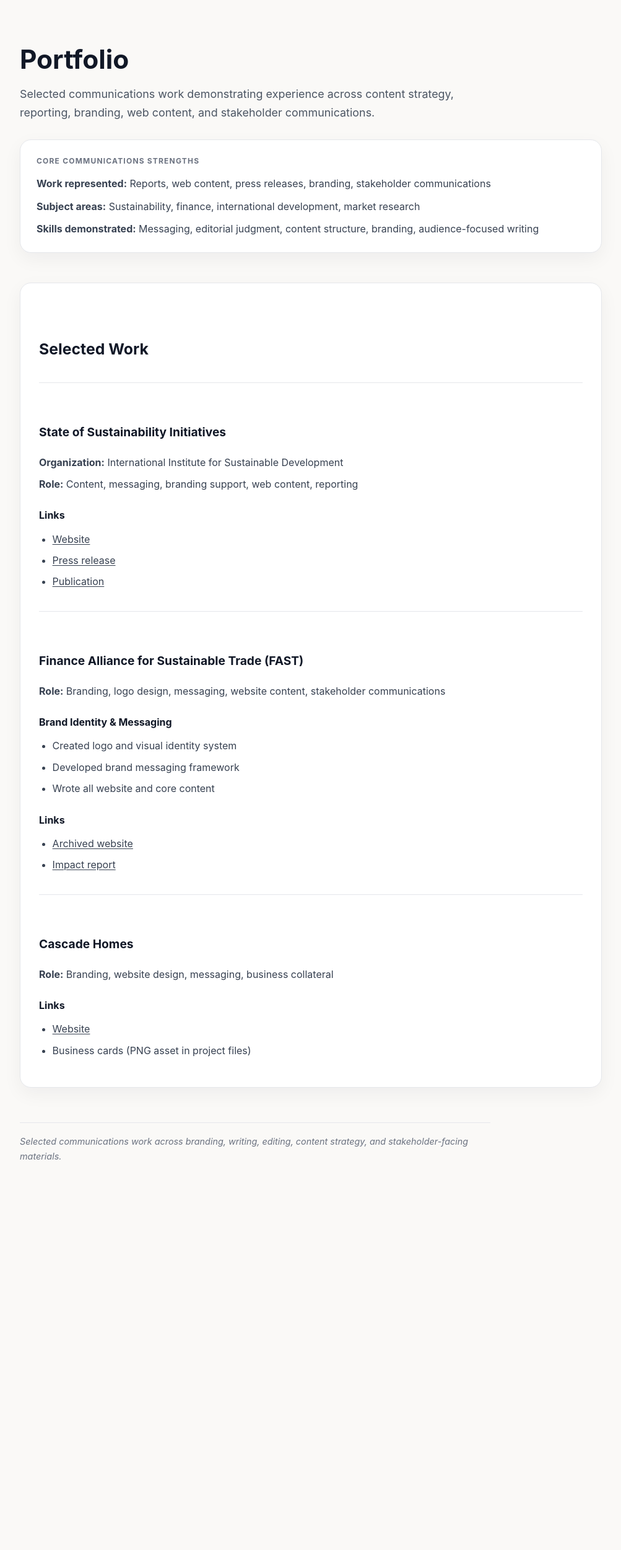
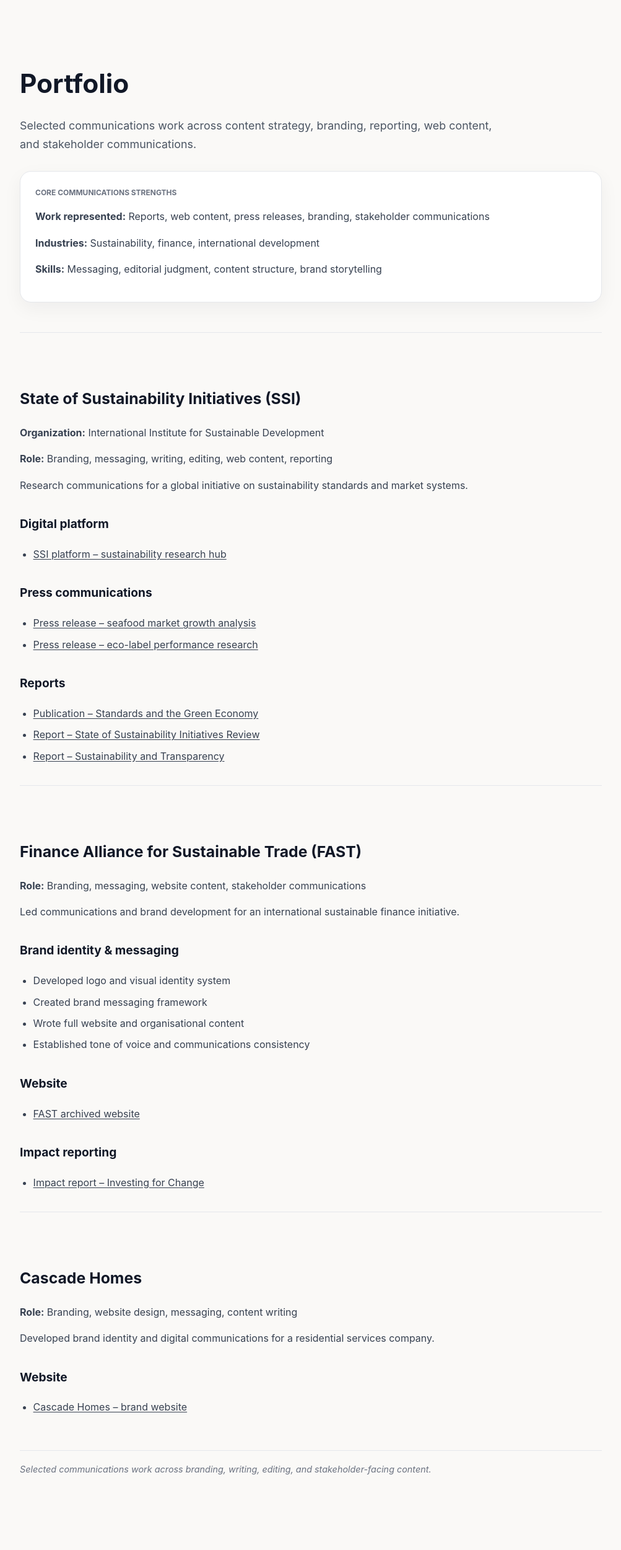
Before and after one commit to kimberleykenney/kimberleykenney.github.io, a Jekyll site: the page built from portfolio.md, in a window 1280 px wide. Shown: the whole page at 62% size, without its empty margins (138-1141 px from the left). Built offline with Jekyll 4.4.1, drawn with Linux system fonts in a browser that asks for light colours; before the commit the page ends 1996 px from its top, so only the background shows below that.

Commit message:
Update portfolio.md

```diff
--- a/portfolio.md
+++ b/portfolio.md
@@ -20,28 +20,19 @@ permalink: /portfolio/
 
   h1 {
     font-size: 2.65rem;
-    line-height: 1.12;
-    margin: 0 0 18px;
+    margin-bottom: 18px;
     color: #111827;
   }
 
   h2 {
     font-size: 1.55rem;
     margin-top: 56px;
-    margin-bottom: 18px;
     color: #111827;
   }
 
   h3 {
     font-size: 1.2rem;
     margin-top: 34px;
-    color: #111827;
-  }
-
-  h4 {
-    font-size: 1rem;
-    margin-top: 24px;
-    margin-bottom: 8px;
     color: #111827;
   }
 
@@ -71,40 +62,21 @@ permalink: /portfolio/
     margin-bottom: 28px;
   }
 
-  .summary-card,
-  .content-card {
+  .summary-card {
     background: #ffffff;
     border: 1px solid #e5e7eb;
     box-shadow: 0 10px 30px rgba(17, 24, 39, 0.05);
-  }
-
-  .summary-card {
     border-radius: 18px;
-    padding: 24px 26px;
+    padding: 24px;
     margin: 28px 0 48px;
-  }
-
-  .summary-card p {
-    margin: 0 0 10px;
-  }
-
-  .summary-card p:last-child {
-    margin-bottom: 0;
   }
 
   .card-title {
     text-transform: uppercase;
-    letter-spacing: 0.1em;
     font-size: 0.75rem;
     color: #6b7280;
     font-weight: 700;
     margin-bottom: 14px;
-  }
-
-  .content-card {
-    border-radius: 18px;
-    padding: 30px;
-    margin-top: 24px;
   }
 
   .project-section {
@@ -113,61 +85,19 @@ permalink: /portfolio/
     margin-top: 34px;
   }
 
-  .project-section:first-child {
+  .project-section:first-of-type {
     border-top: none;
     padding-top: 0;
     margin-top: 0;
   }
 
-  .sample-group {
-    margin-top: 22px;
-  }
-
-  .sample-group h4 {
-    margin-bottom: 10px;
-  }
-
-  .sample-meta {
-    margin: 14px 0 18px;
-  }
-
-  .sample-meta p {
-    margin: 0 0 8px;
-  }
-
-  .link-list {
-    margin-top: 12px;
-  }
-
-  .note-box {
-    background: #f9f7f4;
-    border-left: 4px solid #9ca3af;
-    padding: 16px 18px;
-    margin: 22px 0;
-  }
-
   .footer-note {
     margin-top: 56px;
-    padding-top: 18px;
-    border-top: 1px solid #e5e7eb;
     font-size: 0.9rem;
     color: #6b7280;
     font-style: italic;
-    max-width: 760px;
-  }
-
-  @media (max-width: 640px) {
-    .page {
-      padding: 44px 20px 72px;
-    }
-
-    h1 {
-      font-size: 2.1rem;
-    }
-
-    .content-card {
-      padding: 24px;
-    }
+    border-top: 1px solid #e5e7eb;
+    padding-top: 18px;
   }
 </style>
 
@@ -176,89 +106,84 @@ permalink: /portfolio/
 <h1>Portfolio</h1>
 
 <p class="lede">
-Selected communications work demonstrating experience across content strategy, reporting, branding, web content, and stakeholder communications.
+Selected communications work across content strategy, branding, reporting, web content, and stakeholder communications.
 </p>
 
-<section class="summary-card">
+<div class="summary-card">
   <div class="card-title">Core Communications Strengths</div>
   <p><strong>Work represented:</strong> Reports, web content, press releases, branding, stakeholder communications</p>
-  <p><strong>Subject areas:</strong> Sustainability, finance, international development, market research</p>
-  <p><strong>Skills demonstrated:</strong> Messaging, editorial judgment, content structure, branding, audience-focused writing</p>
-</section>
-
-<section class="content-card">
-
-<h2>Selected Work</h2>
-
-<div class="project-section">
-
-  <h3>State of Sustainability Initiatives</h3>
-
-  <div class="sample-meta">
-    <p><strong>Organization:</strong> International Institute for Sustainable Development</p>
-    <p><strong>Role:</strong> Content, messaging, branding support, web content, reporting</p>
-  </div>
-
-  <div class="sample-group">
-    <h4>Links</h4>
-    <ul class="link-list">
-      <li><a href="https://www.iisd.org/ssi/" target="_blank">Website</a></li>
-      <li><a href="https://www.iisd.org/ssi/news/sustainable-seafood-market-is-surging-study-finds/" target="_blank">Press release</a></li>
-      <li><a href="https://www.iisd.org/ssi/publications/standards-and-the-green-economy/" target="_blank">Publication</a></li>
-    </ul>
-  </div>
-
+  <p><strong>Industries:</strong> Sustainability, finance, international development</p>
+  <p><strong>Skills:</strong> Messaging, editorial judgment, content structure, brand storytelling</p>
 </div>
 
 <div class="project-section">
+  <h2>State of Sustainability Initiatives (SSI)</h2>
 
-  <h3>Finance Alliance for Sustainable Trade (FAST)</h3>
+  <p><strong>Organization:</strong> International Institute for Sustainable Development</p>
+  <p><strong>Role:</strong> Branding, messaging, writing, editing, web content, reporting</p>
 
-  <div class="sample-meta">
-    <p><strong>Role:</strong> Branding, logo design, messaging, website content, stakeholder communications</p>
-  </div>
+  <p>Research communications for a global initiative on sustainability standards and market systems.</p>
 
-  <div class="sample-group">
-    <h4><strong>Brand Identity & Messaging</strong></h4>
-    <ul class="link-list">
-      <li>Created logo and visual identity system</li>
-      <li>Developed brand messaging framework</li>
-      <li>Wrote all website and core content</li>
-    </ul>
-  </div>
+  <h3>Digital platform</h3>
+  <ul>
+    <li><a href="https://www.iisd.org/ssi/">SSI platform – sustainability research hub</a></li>
+  </ul>
 
-  <div class="sample-group">
-    <h4>Links</h4>
-    <ul class="link-list">
-      <li><a href="https://web.archive.org/web/20170713174239/http://www.fastinternational.org" target="_blank">Archived website</a></li>
-      <li><a href="https://www.researchgate.net/publication/378140404_FAST_2013_Impact_report_10_Investing_for_Change_An_Analysis_of_the_Impacts_of_Agricultural_Investments_from_Select_FAST_Social_Lenders" target="_blank">Impact report</a></li>
-    </ul>
-  </div>
+  <h3>Press communications</h3>
+  <ul>
+    <li><a href="https://www.iisd.org/ssi/news/sustainable-seafood-market-is-surging-study-finds/">Press release – seafood market growth analysis</a></li>
+    <li><a href="https://www.iisd.org/articles/press-release/ground-breaking-new-study-reports-double-digit-growth-market-performance-eco">Press release – eco-label performance research</a></li>
+  </ul>
 
+  <h3>Reports</h3>
+  <ul>
+    <li><a href="https://www.iisd.org/ssi/publications/standards-and-the-green-economy/">Publication – Standards and the Green Economy</a></li>
+    <li><a href="https://www.iisd.org/system/files/pdf/2014/ssi_2014.pdf">Report – State of Sustainability Initiatives Review</a></li>
+    <li><a href="https://www.iisd.org/system/files/publications/ssi_sustainability_review_2010.pdf">Report – Sustainability and Transparency</a></li>
+  </ul>
 </div>
 
 <div class="project-section">
+  <h2>Finance Alliance for Sustainable Trade (FAST)</h2>
 
-  <h3>Cascade Homes</h3>
+  <p><strong>Role:</strong> Branding, messaging, website content, stakeholder communications</p>
 
-  <div class="sample-meta">
-    <p><strong>Role:</strong> Branding, website design, messaging, business collateral</p>
-  </div>
+  <p>Led communications and brand development for an international sustainable finance initiative.</p>
 
-  <div class="sample-group">
-    <h4>Links</h4>
-    <ul class="link-list">
-      <li><a href="https://www.cascadehomes.ca/" target="_blank">Website</a></li>
-      <li>Business cards (PNG asset in project files)</li>
-    </ul>
-  </div>
+  <h3>Brand identity & messaging</h3>
+  <ul>
+    <li>Developed logo and visual identity system</li>
+    <li>Created brand messaging framework</li>
+    <li>Wrote full website and organisational content</li>
+    <li>Established tone of voice and communications consistency</li>
+  </ul>
 
+  <h3>Website</h3>
+  <ul>
+    <li><a href="https://web.archive.org/web/20170713174239/http://www.fastinternational.org/">FAST archived website</a></li>
+  </ul>
+
+  <h3>Impact reporting</h3>
+  <ul>
+    <li><a href="https://www.researchgate.net/publication/378140404_FAST_2013_Impact_report_10_Investing_for_Change_An_Analysis_of_the_Impacts_of_Agricultural_Investments_from_Select_FAST_Social_Lenders">Impact report – Investing for Change</a></li>
+  </ul>
 </div>
 
-</section>
+<div class="project-section">
+  <h2>Cascade Homes</h2>
+
+  <p><strong>Role:</strong> Branding, website design, messaging, content writing</p>
+
+  <p>Developed brand identity and digital communications for a residential services company.</p>
+
+  <h3>Website</h3>
+  <ul>
+    <li><a href="https://www.cascadehomes.ca/">Cascade Homes – brand website</a></li>
+  </ul>
+</div>
 
 <p class="footer-note">
-Selected communications work across branding, writing, editing, content strategy, and stakeholder-facing materials.
+Selected communications work across branding, writing, editing, and stakeholder-facing content.
 </p>
 
 </main>
```
